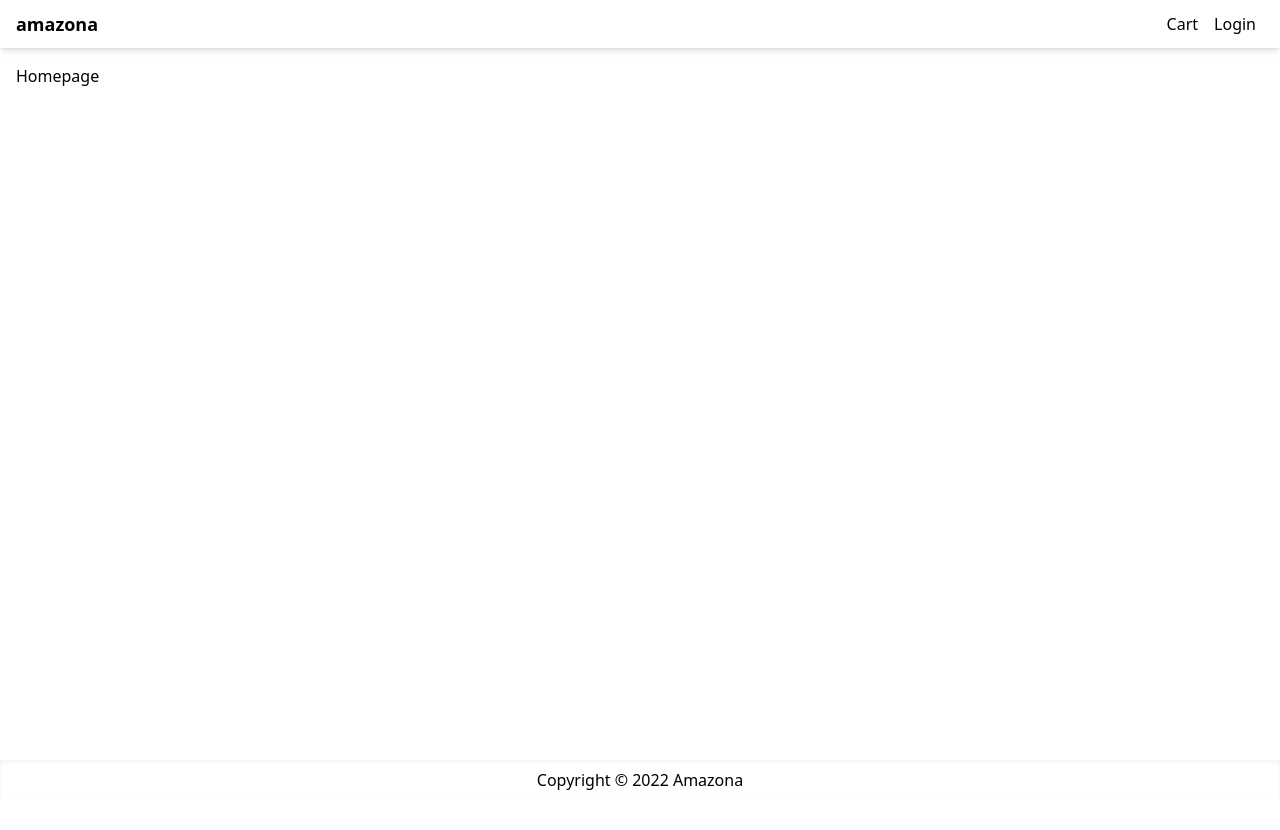
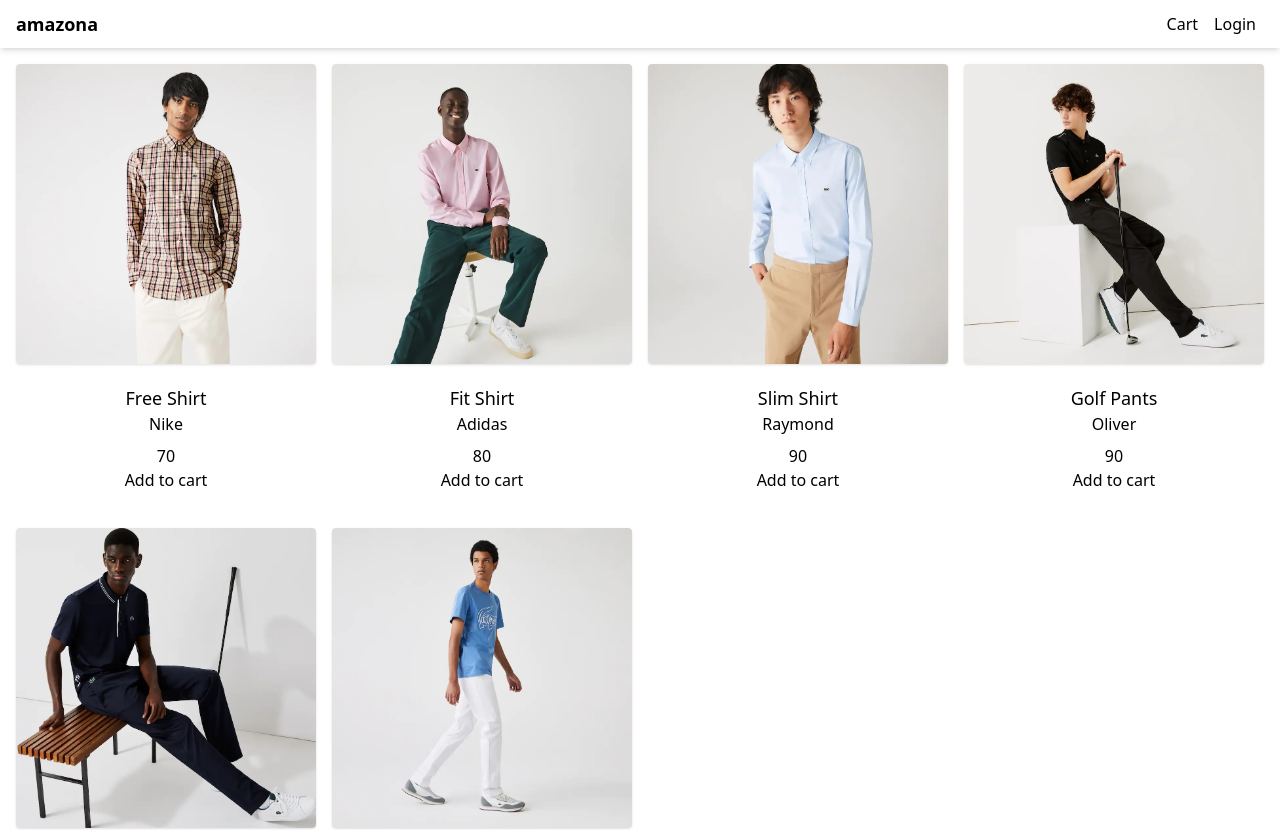
Before and after one commit to leobewater/youtube-next-js-ecommerce-mongo, a Next.js app: page / in a window 1280 px wide. Shown: the top 830 px of the page. Before the commit the page ends 800 px from the top, so only its background shows below. Built offline with nearby package versions, Linux system fonts and the light colour scheme.

Commit message:
populate products

```diff
--- /dev/null
+++ b/components/ProductItem.js
@@ -0,0 +1,31 @@
+/* eslint-disable @next/next/no-img-element */
+import Link from "next/link";
+
+export default function ProductItem({ product }) {
+    return (
+        <div className="card">
+            <Link href={`/product/${product.slug}`}>
+                <a>
+                    <img
+                        src={product.image}
+                        alt={product.name}
+                        className="rounded shadow"
+                    />
+                </a>
+            </Link>
+
+            <div className="flex flex-col items-center justify-center p-5">
+                <Link href={`/product/${product.slug}`}>
+                    <a>
+                        <h2 className="text-lg">{product.name}</h2>
+                    </a>
+                </Link>
+                <p className="mb-2">{product.brand}</p>
+                <p>{product.price}</p>
+                <button className="primary-button" type="button">
+                    Add to cart
+                </button>
+            </div>
+        </div>
+    )
+}
--- a/pages/index.js
+++ b/pages/index.js
@@ -1,10 +1,16 @@
 import Layout from "../components/Layout";
-import '../utils/data'
+import ProductItem from "../components/ProductItem";
+import data from '../utils/data'
 
 export default function Home() {
   return (
     <Layout title="Home Page">
-      Homepage
+      <div className="grid grid-cols-1 gap-4 md:grid-cols-3 lg:grid-cols-4">
+        {data.products.map(product => (
+          <ProductItem product={product} key={product.slug} />
+        ))}
+      </div>
+
     </Layout>
   )
 }
```
